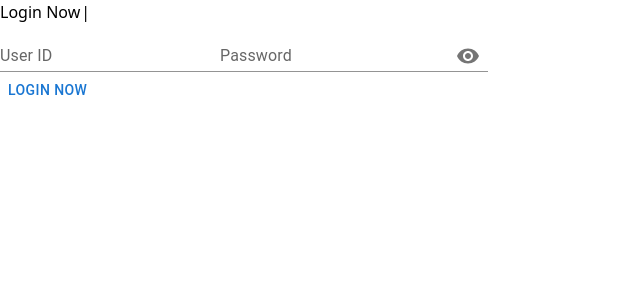
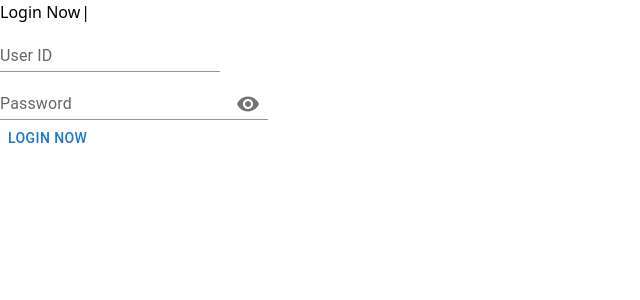
Before and after one commit to joySutradhor/sohoz, a React (Vite) app: page / in a window 1280 px wide. Shown: the top 300 px of the page, without its empty margins (0-640 px from the left). Built offline with nearby package versions, Linux system fonts and the light colour scheme.

Commit message:
button updated

```diff
--- a/src/Client/Login/Login.jsx
+++ b/src/Client/Login/Login.jsx
@@ -50,7 +50,7 @@
                     />
                 </div>
                 <div className='flex flex-col '>
-                    <TextField id="standard-basic" label="User ID" variant="standard" />
+                    <div className='pb-5'><TextField id="standard-basic" label="User ID" variant="standard" /></div>
                     <FormControl variant="standard">
                         <InputLabel htmlFor="standard-adornment-password">Password</InputLabel>
                         <Input
@@ -71,9 +71,8 @@
                     </FormControl>
                     <div className='flex justify-center py-8'>
                         <Button onClick={()=> fire()}>
-                            <Link to="/submitData" className="relative inline-flex items-center justify-start px-6 py-3 overflow-hidden font-medium transition-all bg-slate-100 shadow-md  rounded hover:bg-white group">
-                                <span className="w-48 h-48 rounded rotate-[-35deg] bg-green-600 absolute bottom-0 left-0 -translate-x-full ease-out duration-500 transition-all translate-y-full mb-9 ml-9 group-hover:ml-0 group-hover:mb-32 group-hover:translate-x-0"></span>
-                                <span className="relative w-full text-left text-black transition-colors duration-300 ease-in-out group-hover:text-white">Login Now</span>
+                            <Link to="/submitData" className=" text-white  px-6 py-3  font-medium  bg-green-600 shadow-md  rounded ">
+                           Login Now
                             </Link>
                         </Button>
                     </div>
```
